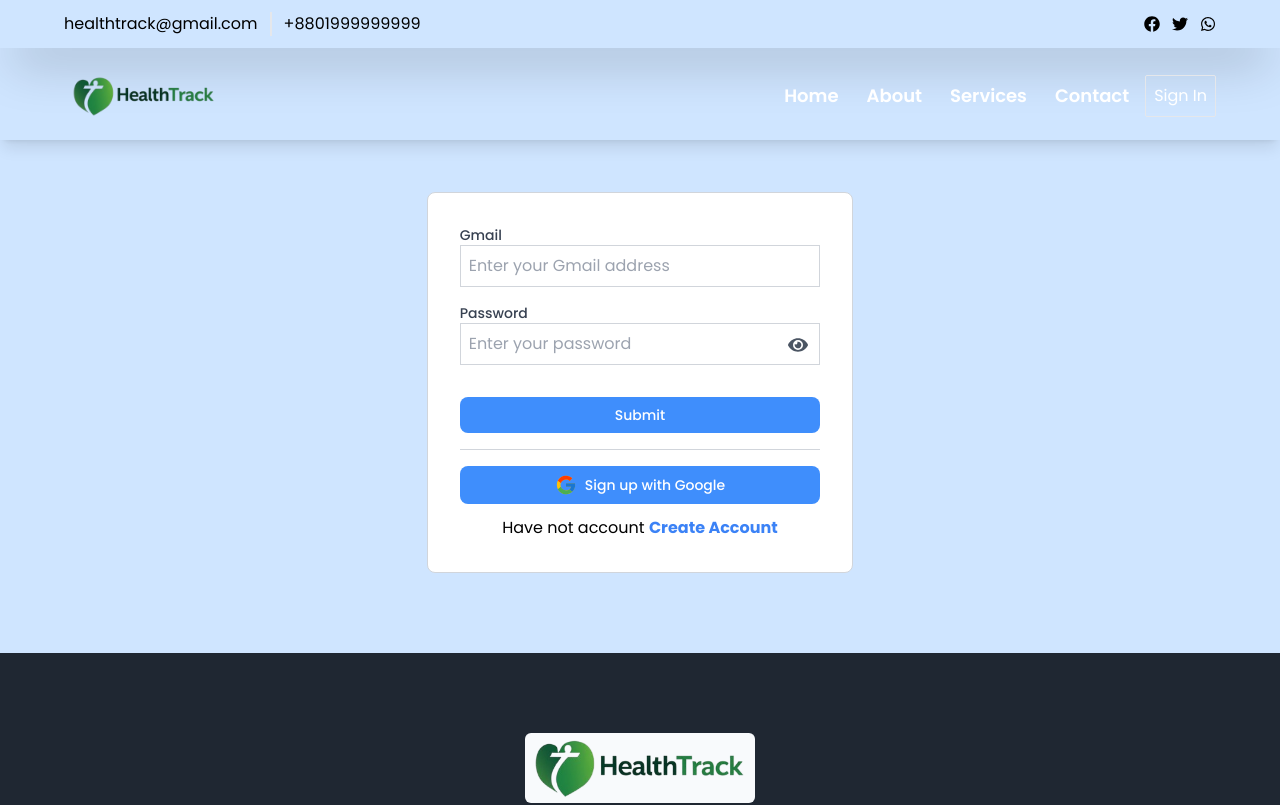
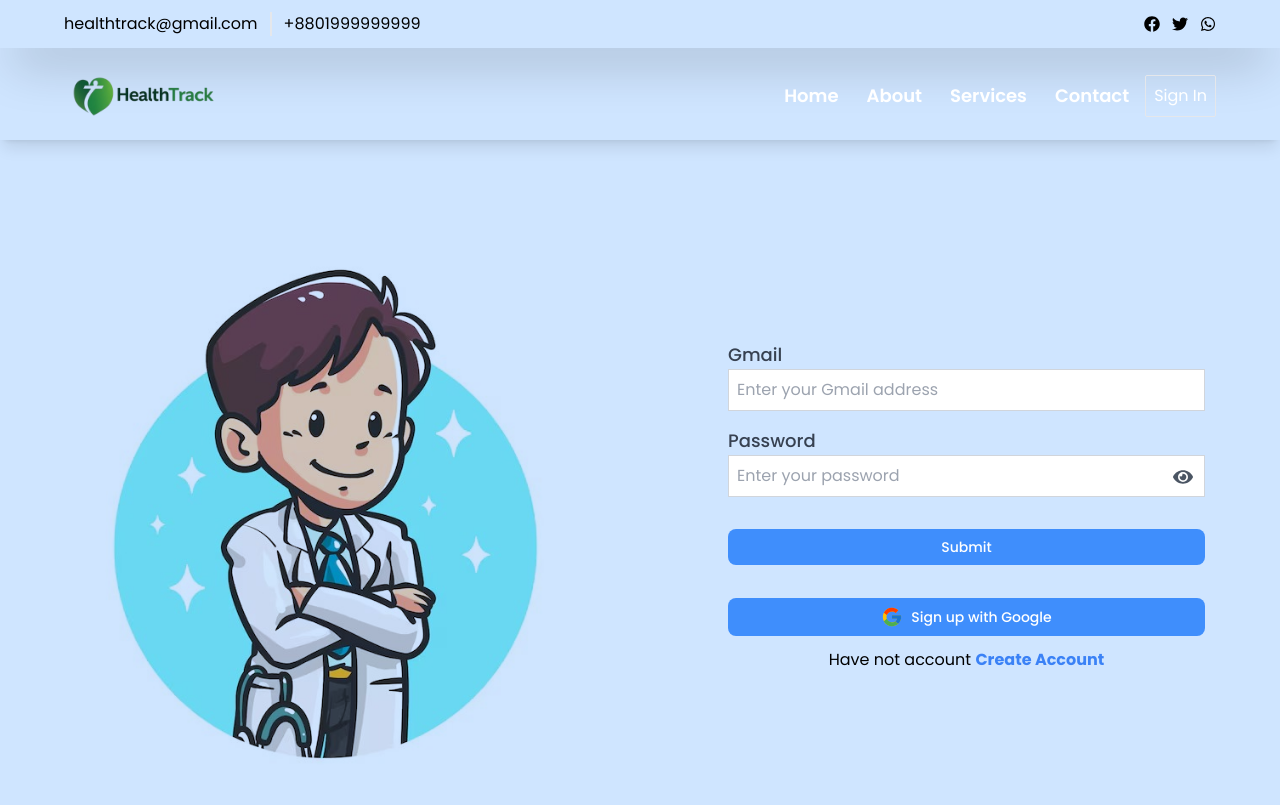
Before and after one commit to jahedasultana/Health-Track, a React (Vite) app: page /sign-in in a window 1280 px wide. Shown: the top 805 px of the page. Built offline with nearby package versions, Linux system fonts and the light colour scheme; no server answers.

Commit message:
sign in page re-digine

```diff
--- a/src/pages/signIn/SignIn.jsx
+++ b/src/pages/signIn/SignIn.jsx
@@ -5,7 +5,7 @@ import Swal from "sweetalert2";
 import { Link, useNavigate } from "react-router-dom";
 import SocialLink from "../../components/SocialLink";
 import { FaEye, FaEyeSlash } from "react-icons/fa"; // React Icons
-
+import signIn from "../../../public/gems.jpg";
 const SignIn = () => {
   const {
     register,
@@ -41,13 +41,20 @@ const SignIn = () => {
 
   return (
     <div className="mx-auto pt-48 pb-20 bg-secondary/40 flex flex-col items-center justify-center">
+      <div className="flex md:flex-row flex-col gap-6 ">
+        <div className="md:w-[50%]">
+          <img src={signIn} alt="" className="mix-blend-multiply" />
+        </div>
         <form
-        className="bg-white p-8 border border-gray-300 rounded-lg lg:w-4/12 md:w-4/12 w-full"
+          className=" px-16 py-8 rounded-lg lg:w-4/12 md:w-4/12 w-full  flex-1 flex items-center justify-center flex-col"
           onSubmit={handleSubmit(onSubmit)}
         >
           {/* Email Field */}
-        <div className="mb-4">
-          <label htmlFor="email" className="block text-sm font-medium text-gray-700">
+          <div className="mb-4 w-full">
+            <label
+              htmlFor="email"
+              className="block text-lg font-medium text-gray-700"
+            >
               Gmail
             </label>
             <input
@@ -57,12 +64,19 @@ const SignIn = () => {
               className="w-full p-2 border border-gray-300 focus:outline-none"
               placeholder="Enter your Gmail address"
             />
-          {errors.email && <p className="text-red-500 text-sm mt-1">{errors.email.message}</p>}
+            {errors.email && (
+              <p className="text-red-500 text-sm mt-1">
+                {errors.email.message}
+              </p>
+            )}
           </div>
 
           {/* Password Field */}
-        <div className="mb-4 relative">
-          <label htmlFor="password" className="block text-sm font-medium text-gray-700">
+          <div className="mb-4 relative w-full">
+            <label
+              htmlFor="password"
+              className="block text-lg font-medium text-gray-700"
+            >
               Password
             </label>
             <div className="relative">
@@ -81,7 +95,11 @@ const SignIn = () => {
                 {showPassword ? <FaEyeSlash size={20} /> : <FaEye size={20} />}
               </button>
             </div>
-          {errors.password && <p className="text-red-500 text-sm mt-1">{errors.password.message}</p>}
+            {errors.password && (
+              <p className="text-red-500 text-sm mt-1">
+                {errors.password.message}
+              </p>
+            )}
           </div>
 
           {/* Submit Button */}
@@ -106,6 +124,7 @@ const SignIn = () => {
           </p>
         </form>
       </div>
+    </div>
   );
 };
 
```
Also changed, not shown: public/gems.jpg (added), public/leady.jpg (added). Lines whose indentation alone changed are shown as unchanged.
